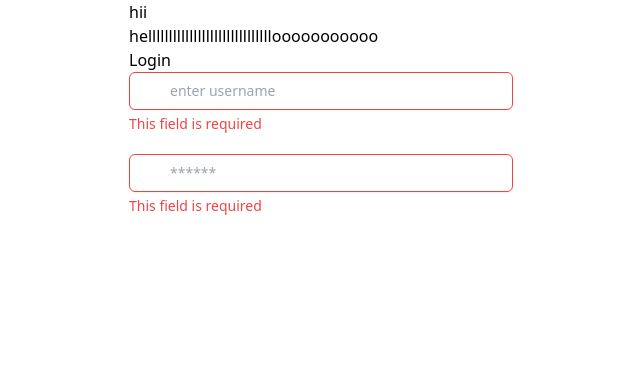
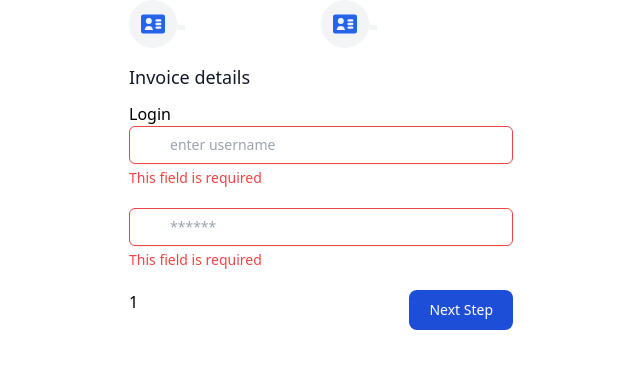
Before and after one commit to mehrnaz-ghaffar/ocserv-frontend, a Vue app: page / in a window 1280 px wide. Shown: the top 368 px of the page, without its empty margins (319-959 px from the left). Built offline with nearby package versions, Linux system fonts and the light colour scheme; no server answers.

Commit message:
chore: made OStepper dynamic

```diff
--- a/src/UI/OStepper.vue
+++ b/src/UI/OStepper.vue
@@ -1,16 +1,18 @@
-<script>
-// export default defineComponent({
-//   setup() {},
-// });
-</script>
-
 <template>
+  <div>
     <ol class="flex items-center w-full mb-4 sm:mb-5">
       <li
-      class="flex w-full items-center text-blue-600 dark:text-blue-500 after:content-[''] after:w-full after:h-1 after:border-b after:border-blue-100 after:border-4 after:inline-block dark:after:border-blue-800"
+        v-for="(step, index) in steps"
+        :key="index"
+        class="flex w-full items-center"
+        :class="
+          index < currentStep
+            ? 'text-blue-600 dark:text-blue-500'
+            : 'text-gray-500 dark:text-gray-700'
+        "
       >
         <div
-        class="flex items-center justify-center w-10 h-10 bg-blue-100 rounded-full lg:h-12 lg:w-12 dark:bg-blue-800 shrink-0"
+          class="flex items-center justify-center w-10 h-10 bg-gray-100 rounded-full lg:h-12 lg:w-12 dark:bg-gray-700 shrink-0"
         >
           <svg
             class="w-4 h-4 text-blue-600 lg:w-6 lg:h-6 dark:text-blue-300"
@@ -24,62 +26,78 @@
             />
           </svg>
         </div>
-    </li>
-    <li
-      class="flex w-full items-center after:content-[''] after:w-full after:h-1 after:border-b after:border-gray-100 after:border-4 after:inline-block dark:after:border-gray-700"
-    >
         <div
-        class="flex items-center justify-center w-10 h-10 bg-gray-100 rounded-full lg:h-12 lg:w-12 dark:bg-gray-700 shrink-0"
-      >
-        <svg
-          class="w-4 h-4 text-blue-600 lg:w-6 lg:h-6 dark:text-blue-300"
-          aria-hidden="true"
-          xmlns="http://www.w3.org/2000/svg"
-          fill="currentColor"
-          viewBox="0 0 20 14"
-        >
-          <path
-            d="M18 0H2a2 2 0 0 0-2 2v10a2 2 0 0 0 2 2h16a2 2 0 0 0 2-2V2a2 2 0 0 0-2-2ZM2 12V6h16v6H2Z"
-          />
-          <path
-            d="M6 8H4a1 1 0 0 0 0 2h2a1 1 0 0 0 0-2Zm8 0H9a1 1 0 0 0 0 2h5a1 1 0 1 0 0-2Z"
-          />
-        </svg>
-      </div>
-    </li>
-    <li class="flex items-center w-full">
-      <div
-        class="flex items-center justify-center w-10 h-10 bg-gray-100 rounded-full lg:h-12 lg:w-12 dark:bg-gray-700 shrink-0"
-      >
-        <svg
-          class="w-4 h-4 text-blue-600 lg:w-6 lg:h-6 dark:text-blue-300"
-          aria-hidden="true"
-          xmlns="http://www.w3.org/2000/svg"
-          fill="currentColor"
-          viewBox="0 0 18 20"
-        >
-          <path
-            d="M16 1h-3.278A1.992 1.992 0 0 0 11 0H7a1.993 1.993 0 0 0-1.722 1H2a2 2 0 0 0-2 2v15a2 2 0 0 0 2 2h14a2 2 0 0 0 2-2V3a2 2 0 0 0-2-2ZM7 2h4v3H7V2Zm5.7 8.289-3.975 3.857a1 1 0 0 1-1.393 0L5.3 12.182a1.002 1.002 0 1 1 1.4-1.436l1.328 1.289 3.28-3.181a1 1 0 1 1 1.392 1.435Z"
-          />
-        </svg>
-      </div>
+          class="after:content-[''] after:w-full after:h-1 after:border-b after:border-gray-100 after:border-4 after:inline-block dark:after:border-gray-700"
+        ></div>
       </li>
     </ol>
-  <form action="#">
+
+    <form @submit.prevent="handleSubmit">
       <h3
         class="mb-4 text-lg font-medium leading-none text-gray-900 dark:text-white"
       >
         Invoice details
       </h3>
-    <div class="grid gap-4 mb-4 sm:grid-cols-2">
-      <!-- add register compnent here -->
-    </div>
+      <transition name="fade" mode="out-in">
+        <component
+          :is="steps[currentStep].component"
+          v-bind="steps[currentStep].props"
+          key="currentStep"
+        />
+      </transition>
+      <div class="flex justify-between mt-4">
+        <button
+          v-if="currentStep > 0"
+          type="button"
+          @click="currentStep--"
+          class="text-gray-700 bg-gray-200 hover:bg-gray-300 font-medium rounded-lg text-sm px-4 py-2"
+        >
+          Back
+        </button>
+
+        {{ currentStep.value }}
+        {{ props.steps.length - 1 }}
 
         <button
           type="submit"
           class="text-white bg-blue-700 hover:bg-blue-800 focus:ring-4 focus:outline-none focus:ring-blue-300 font-medium rounded-lg text-sm px-5 py-2.5 text-center dark:bg-blue-600 dark:hover:bg-blue-700 dark:focus:ring-blue-800"
         >
-      Next Step: Payment Info
+          {{
+            currentStep.value === props.steps.length - 1
+              ? "Submit"
+              : "Next Step"
+          }}
         </button>
+      </div>
     </form>
+  </div>
 </template>
+
+<script setup lang="ts">
+import { ref, defineProps } from "vue";
+
+const props = defineProps<{
+  steps: Array<{ component: any; props?: Record<string, any> }>;
+}>();
+
+const currentStep = ref(0);
+const canProceed = ref(true);
+
+const handleSubmit = () => {
+  if (canProceed.value && currentStep.value < props.steps.length - 1) {
+    currentStep.value++;
+  }
+};
+</script>
+
+<style scoped>
+/* Add any additional styles here */
+.fade-enter-active,
+.fade-leave-active {
+  transition: opacity 0.5s;
+}
+.fade-enter,
+.fade-leave-to {
+  opacity: 0;
+}
+</style>
--- a/src/components/authentiacate/components/registrationForm.vue
+++ b/src/components/authentiacate/components/registrationForm.vue
@@ -10,6 +10,12 @@ defineProps<{
 }>();
 
 const inputValue = ref("");
+
+const steps = [
+  { component: Login, props: {} },
+  { component: OInput, props: {} },
+  // Add more steps as needed
+];
 
 const requiredRule = (value: string) => {
   return value ? true : "This field is required";
@@ -35,16 +41,16 @@ const fetchData = async () => {
       v-model="inputValue"
       placeholder="username"
       :rules="[requiredRule, minLengthRule]"
-    />
+    />-->
 
-    <Ostepper /> -->
+    <Ostepper :steps="steps" />
 
-    <form class="block">hii</form>
+    <!-- <form class="block">hii</form>
 
     <span class="hidden md:block"
       >hellllllllllllllllllllllllllllllooooooooooo</span
-    >
+    > -->
 
-    <Login />
+    <!-- <Login /> -->
   </div>
 </template>
```
Lines whose indentation alone changed are shown as unchanged.
